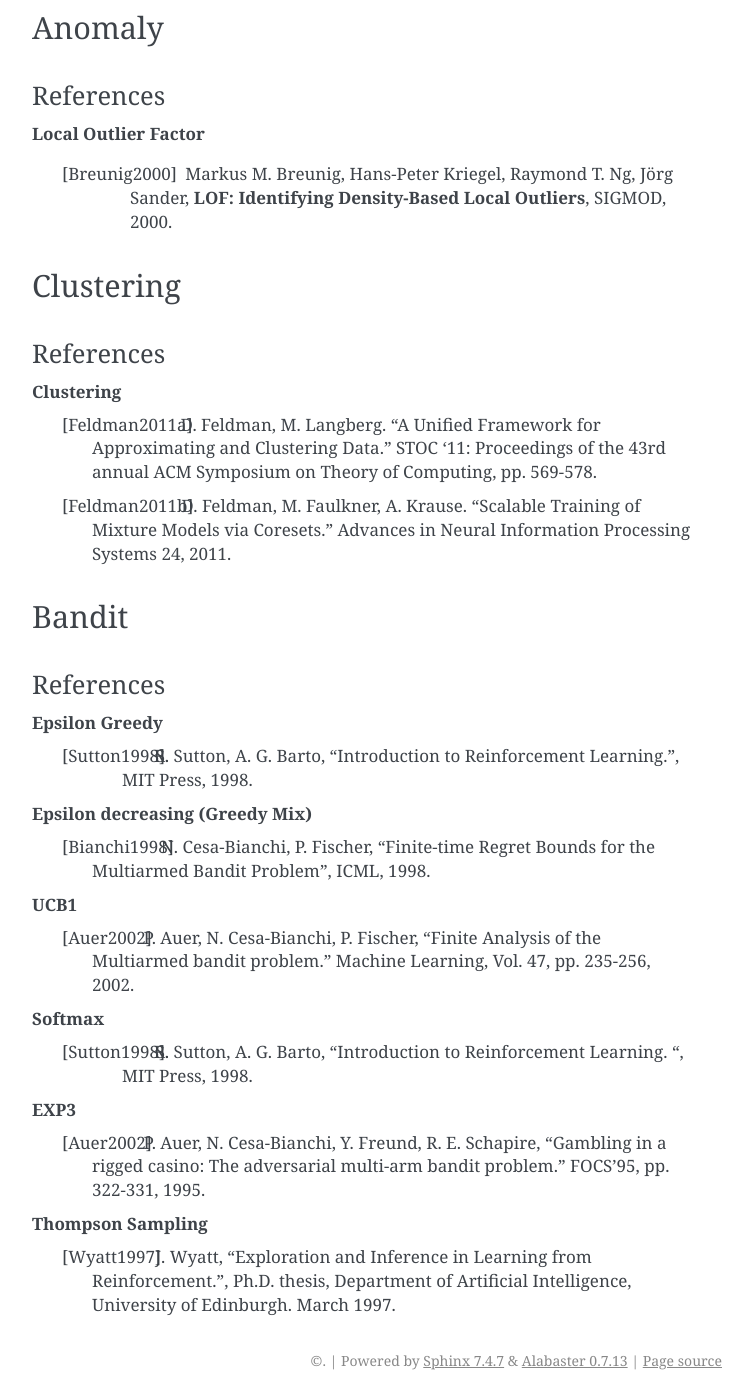
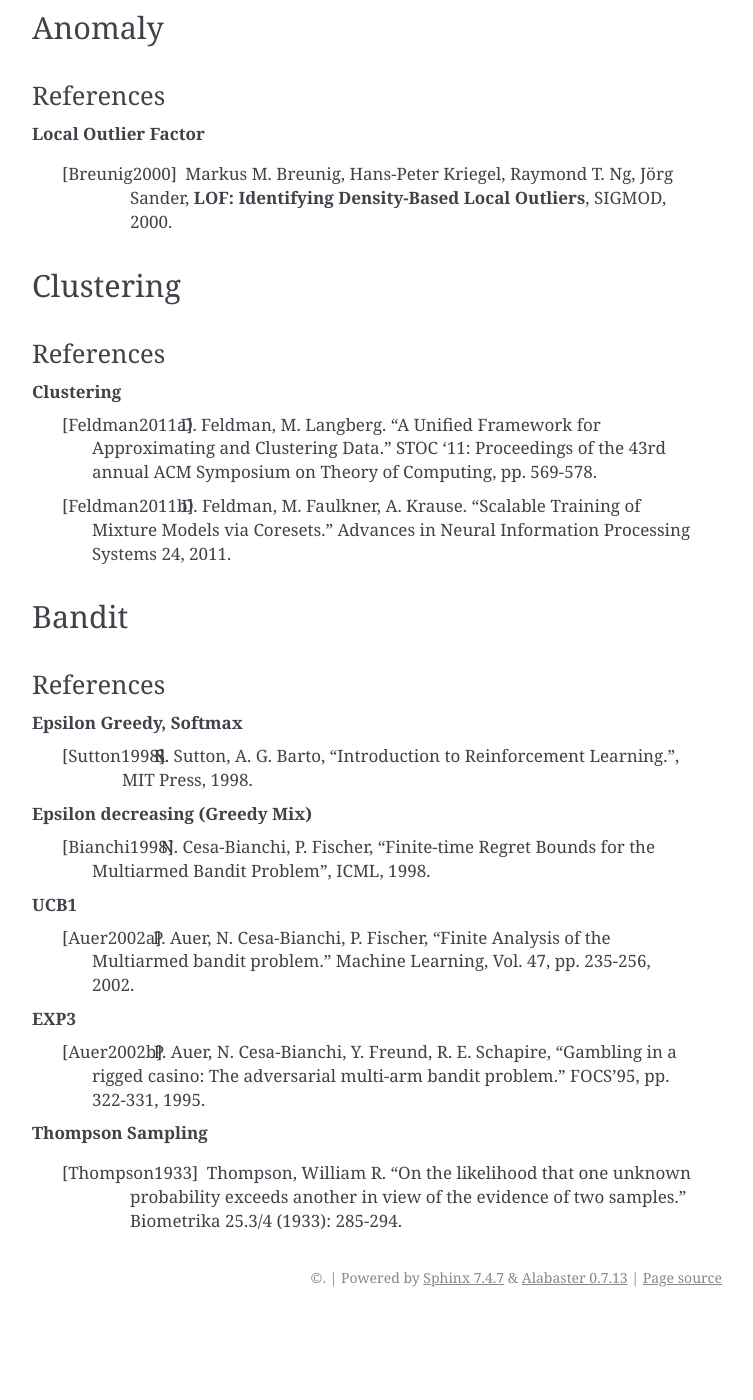
Before and after one commit to jubatus/website, a Sphinx documentation site: the page built from source/en/method.rst, in a window 1280 px wide and 1400 px high, scrolled down 1891 px. Shown: the whole window, without its empty margins (388-1141 px from the left). Built offline with Sphinx 7.4.7, drawn with Linux system fonts in a browser that asks for light colours; the version number could not be read and is left out; after the commit the page ends 3208 px from its top, so only the background shows below that.

Commit message:
fix reference of Thompson Sampling

```diff
--- a/source/en/method.rst
+++ b/source/en/method.rst
@@ -74,20 +74,17 @@ Bandit
 References
 ~~~~~~~~~~
 
-**Epsilon Greedy**
+**Epsilon Greedy, Softmax**
   .. [Sutton1998] R. S. Sutton, A. G. Barto, "Introduction to Reinforcement Learning.", MIT Press, 1998.
 
 **Epsilon decreasing (Greedy Mix)**
   .. [Bianchi1998] N. Cesa-Bianchi, P. Fischer, "Finite-time Regret Bounds for the Multiarmed Bandit Problem", ICML, 1998.
 
 **UCB1**
-  .. [Auer2002] P. Auer, N. Cesa-Bianchi, P. Fischer, "Finite Analysis of the Multiarmed bandit problem." Machine Learning, Vol. 47, pp. 235-256, 2002.
-
-**Softmax**
-  .. [Sutton1998] R. S. Sutton, A. G. Barto, "Introduction to Reinforcement Learning. ", MIT Press, 1998.
+  .. [Auer2002a] P. Auer, N. Cesa-Bianchi, P. Fischer, "Finite Analysis of the Multiarmed bandit problem." Machine Learning, Vol. 47, pp. 235-256, 2002.
 
 **EXP3**
-  .. [Auer2002] P. Auer, N. Cesa-Bianchi, Y. Freund, R. E. Schapire, "Gambling in a rigged casino: The adversarial multi-arm bandit problem." FOCS'95, pp. 322-331, 1995.
+  .. [Auer2002b] P. Auer, N. Cesa-Bianchi, Y. Freund, R. E. Schapire, "Gambling in a rigged casino: The adversarial multi-arm bandit problem." FOCS'95, pp. 322-331, 1995.
 
 **Thompson Sampling**
-  .. [Wyatt1997] J. Wyatt, "Exploration and Inference in Learning from Reinforcement.", Ph.D. thesis, Department of Artificial Intelligence, University of Edinburgh. March 1997.
+  .. [Thompson1933] Thompson, William R. “On the likelihood that one unknown probability exceeds another in view of the evidence of two samples.” Biometrika 25.3/4 (1933): 285-294.
```
Also changed, not shown: source/ja/method.rst (+4 -7 lines).
